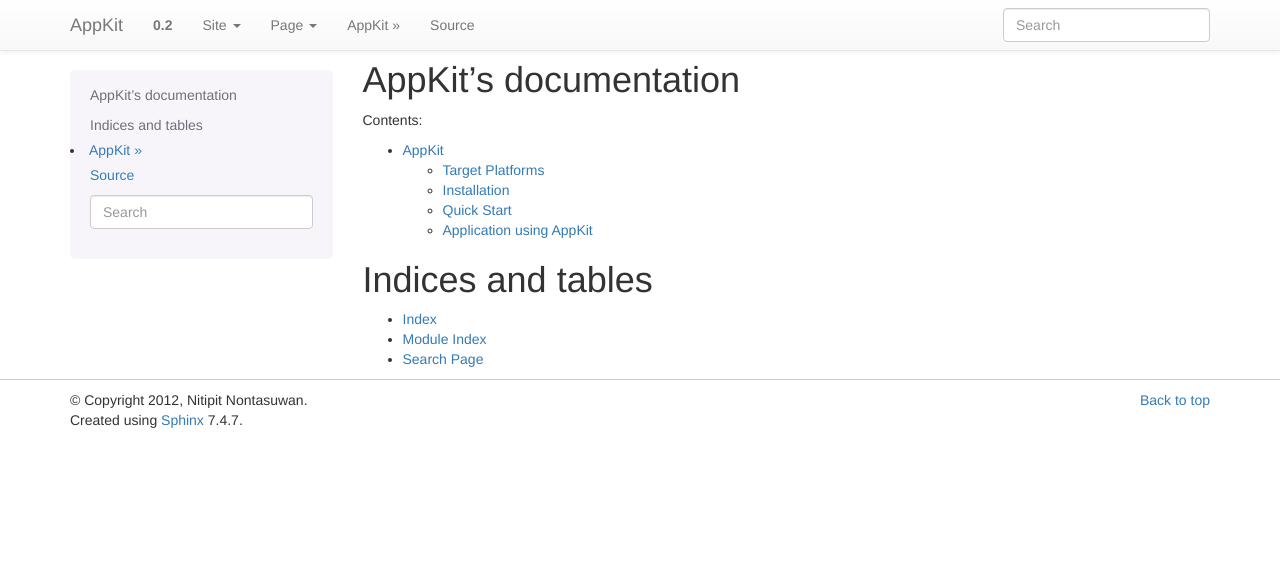
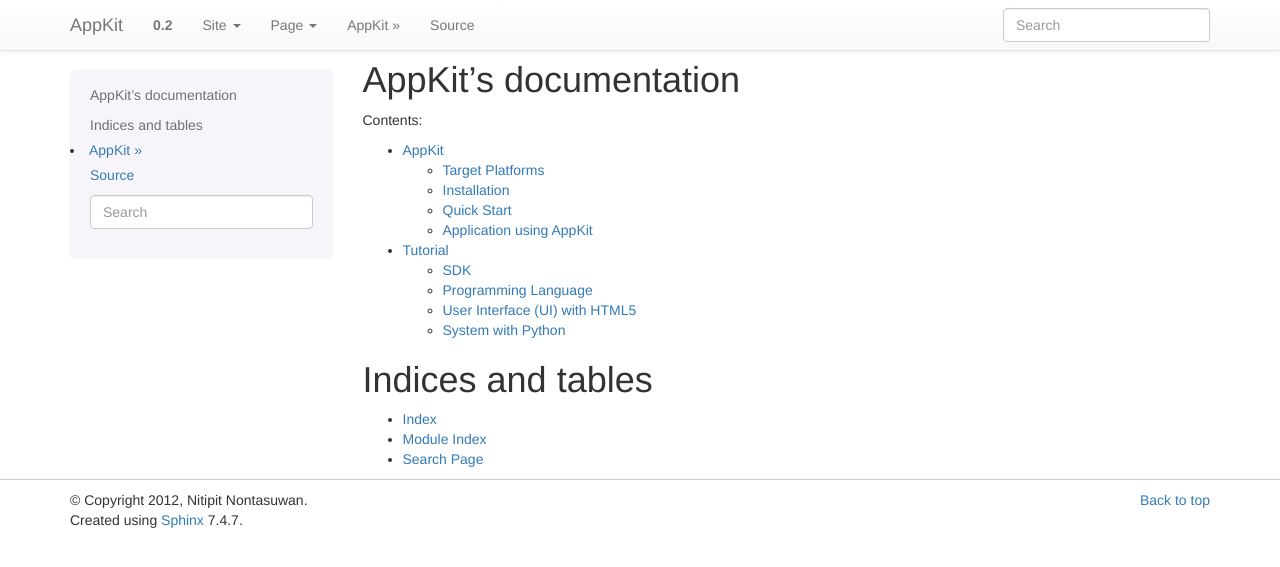
Before and after one commit to nitipit/appkit, a Sphinx documentation site: the page built from docs/source/index.rst, in a window 1280 px wide. Shown: the top 567 px of the page. Built offline with Sphinx 7.4.7, drawn with Linux system fonts in a browser that asks for light colours; formulas are drawn with MathJax 3; some of the changed lines change nothing that is shown.

Commit message:
Update document

```diff
--- a/docs/source/index.rst
+++ b/docs/source/index.rst
@@ -12,6 +12,7 @@
     :maxdepth: 2
 
     readme
+    tutorial
 
 Indices and tables
 ==================
--- /dev/null
+++ b/docs/source/tutorial.rst
@@ -0,0 +1,27 @@
+Tutorial
+========
+
+SDK
+---
+Want something like SDK tools with GUI ?
+We've already had world class SDK, guess what ?, It's `Chrome <http://www.google.com/chrome>`_ !
+
+    Note: You have to start Chrome with '--allow-file-access-from-files' options::
+
+    $ google-chrome --allow-file-access-from-files ui.html
+
+Programming Language
+--------------------
+
+.. csv-table::
+   :header: "UI", "System"
+
+   "HTML, Javascript, CSS", "Python"
+
+User Interface (UI) with HTML5
+------------------------------
+To make a beautiful interface, all you need to know is about HTML, Javascript, CSS and some good libraries for those (HTML5 templates, jQuery, Bootstrap, Foundation)
+
+
+System with Python
+------------------
```
